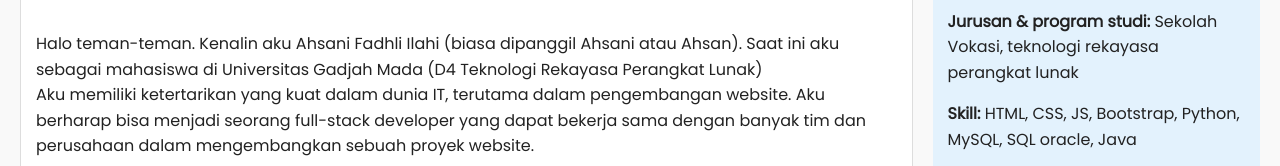
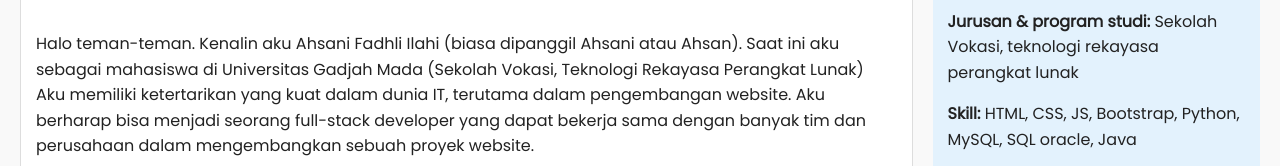
Before and after one commit to Ahsanifadhli/portofolio, a plain HTML site: page index.html in a window 1280 px wide. Shown: the part 818-984 px from the top of the page. Drawn offline with Linux system fonts and the light colour scheme.

Commit message:
Update index.html

```diff
--- a/index.html
+++ b/index.html
@@ -31,7 +31,7 @@
         <h2>Tentang Saya</h2>
         <div class="kartu-info">
           <img src="assets/tentang-diri.jpg" alt="Animasi sapaan" />
-          <p>Halo teman-teman. Kenalin aku Ahsani Fadhli Ilahi (biasa dipanggil Ahsani atau Ahsan). Saat ini aku sebagai mahasiswa di Universitas Gadjah Mada (D4 Teknologi Rekayasa Perangkat Lunak) <br>
+          <p>Halo teman-teman. Kenalin aku Ahsani Fadhli Ilahi (biasa dipanggil Ahsani atau Ahsan). Saat ini aku sebagai mahasiswa di Universitas Gadjah Mada (Sekolah Vokasi, Teknologi Rekayasa Perangkat Lunak) <br>
           Aku memiliki ketertarikan yang kuat dalam dunia IT, terutama dalam pengembangan website. Aku berharap bisa menjadi seorang full-stack developer yang dapat bekerja sama dengan banyak tim dan perusahaan dalam mengembangkan sebuah proyek website.</p>
         </div>
       </section>
```
